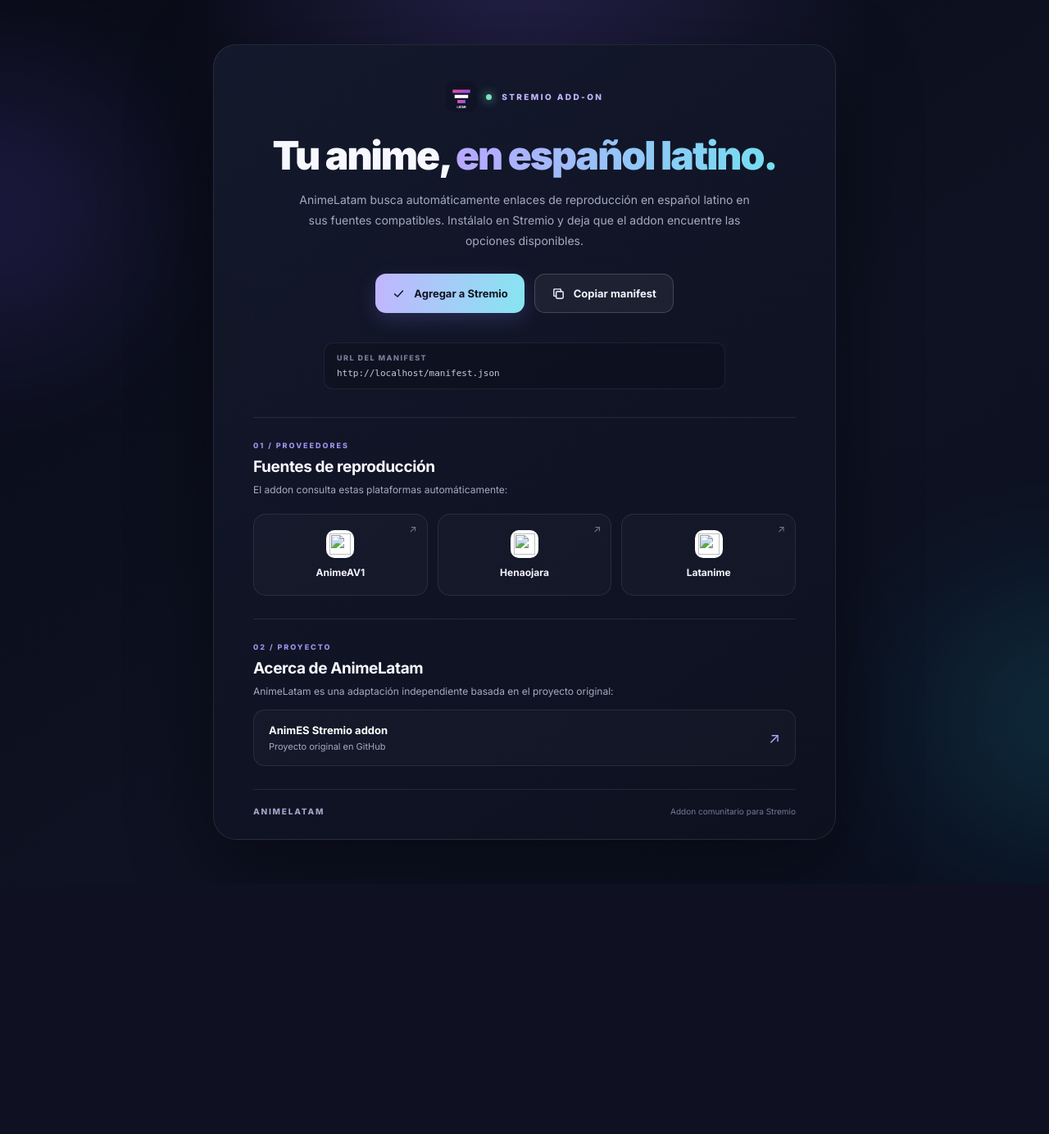
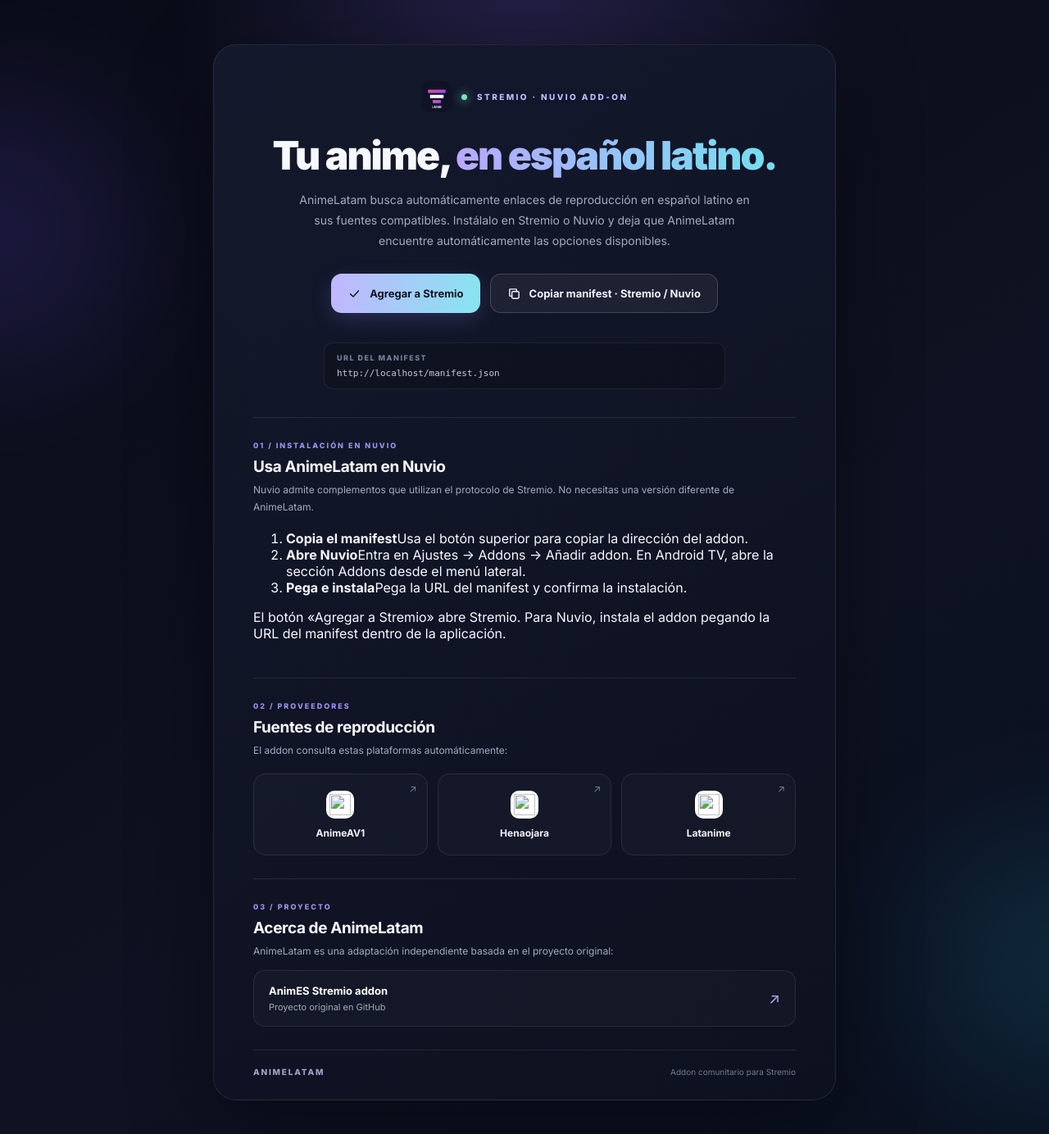
Before and after one commit to bruizr/AnimeLatam, a Node server app: page /configure in a window 1280 px wide. Shown: the top 1384 px of the page at 82% size. Before the commit the page ends 1025 px from the top, so only its background shows below. Run offline with Node 20, Linux system fonts and the light colour scheme.

Commit message:
feat: add Nuvio installation guide to configure page

```diff
--- a/views/content.ejs
+++ b/views/content.ejs
@@ -5,10 +5,10 @@
     <header class="hero">
       <div class="brand-lockup">
         <img class="brand-logo" src="<%= manifest?.logo || '' %>" alt="AnimeLatam">
-        <span class="eyebrow"><span class="status-dot"></span> STREMIO ADD-ON</span>
+        <span class="eyebrow"><span class="status-dot"></span> STREMIO · NUVIO ADD-ON</span>
       </div>
       <h1>Tu anime, <span>en español latino.</span></h1>
-      <p>AnimeLatam busca automáticamente enlaces de reproducción en español latino en sus fuentes compatibles. Instálalo en Stremio y deja que el addon encuentre las opciones disponibles.</p>
+      <p>AnimeLatam busca automáticamente enlaces de reproducción en español latino en sus fuentes compatibles. Instálalo en Stremio o Nuvio y deja que AnimeLatam encuentre automáticamente las opciones disponibles.</p>
       <div class="actions">
         <a class="button button-primary" id="install-stremio" href="#">
           <svg viewBox="0 0 24 24" aria-hidden="true"><path d="M5 12.5 10 17l9-10"/></svg>
@@ -16,7 +16,7 @@
         </a>
         <button class="button button-secondary" id="copy-manifest" type="button">
           <svg viewBox="0 0 24 24" aria-hidden="true"><rect x="8" y="8" width="12" height="12" rx="2"/><path d="M16 8V5a1 1 0 0 0-1-1H5a1 1 0 0 0-1 1v10a1 1 0 0 0 1 1h3"/></svg>
-          Copiar manifest
+          Copiar manifest · Stremio / Nuvio
         </button>
       </div>
       <p class="action-feedback" id="action-feedback" role="status" aria-live="polite"></p>
@@ -26,9 +26,23 @@
       </div>
     </header>
 
+    <section class="sources-section nuvio-guide">
+      <div class="section-heading">
+        <span class="section-kicker">01 / INSTALACIÓN EN NUVIO</span>
+        <h2>Usa AnimeLatam en Nuvio</h2>
+        <p>Nuvio admite complementos que utilizan el protocolo de Stremio. No necesitas una versión diferente de AnimeLatam.</p>
+      </div>
+      <ol class="install-steps">
+        <li><strong>Copia el manifest</strong><span>Usa el botón superior para copiar la dirección del addon.</span></li>
+        <li><strong>Abre Nuvio</strong><span>Entra en Ajustes → Addons → Añadir addon. En Android TV, abre la sección Addons desde el menú lateral.</span></li>
+        <li><strong>Pega e instala</strong><span>Pega la URL del manifest y confirma la instalación.</span></li>
+      </ol>
+      <p class="nuvio-note">El botón «Agregar a Stremio» abre Stremio. Para Nuvio, instala el addon pegando la URL del manifest dentro de la aplicación.</p>
+    </section>
+
     <section class="sources-section">
       <div class="section-heading">
-        <span class="section-kicker">01 / PROVEEDORES</span>
+        <span class="section-kicker">02 / PROVEEDORES</span>
         <h2>Fuentes de reproducción</h2>
         <p>El addon consulta estas plataformas automáticamente:</p>
       </div>
@@ -50,7 +64,7 @@
 
     <section class="credits-section">
       <div class="section-heading">
-        <span class="section-kicker">02 / PROYECTO</span>
+        <span class="section-kicker">03 / PROYECTO</span>
         <h2>Acerca de AnimeLatam</h2>
       </div>
       <p>AnimeLatam es una adaptación independiente basada en el proyecto original:</p>
@@ -91,7 +105,7 @@
         helper.remove();
         if (!copied) throw new Error('No se pudo copiar');
       }
-      feedback.textContent = '¡Manifest copiado! Ya puedes pegarlo en Stremio.';
+      feedback.textContent = '¡Manifest copiado! Pégalo en Stremio o en Nuvio → Ajustes → Addons → Añadir addon.';
       copyButton.classList.add('is-copied');
       copyButton.innerHTML = '<span aria-hidden="true">✓</span> Copiado';
       window.setTimeout(() => {
```
